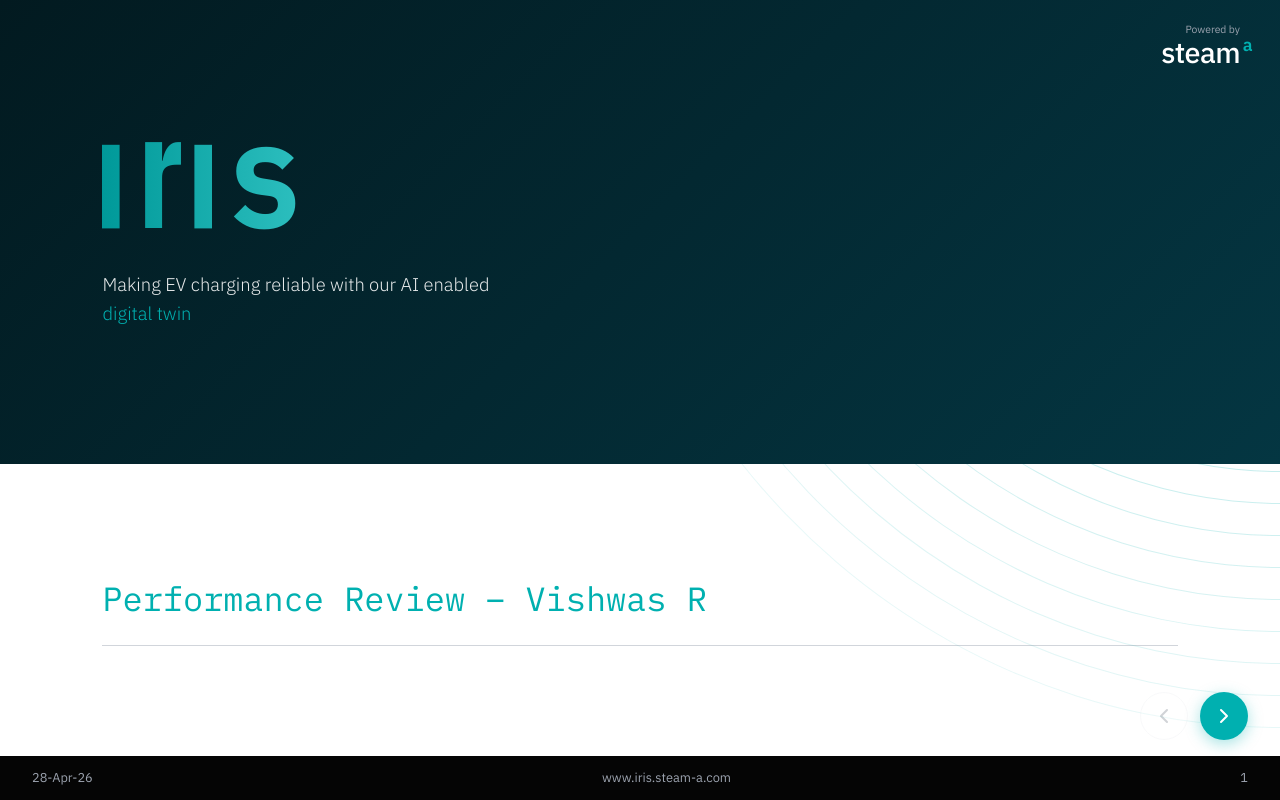
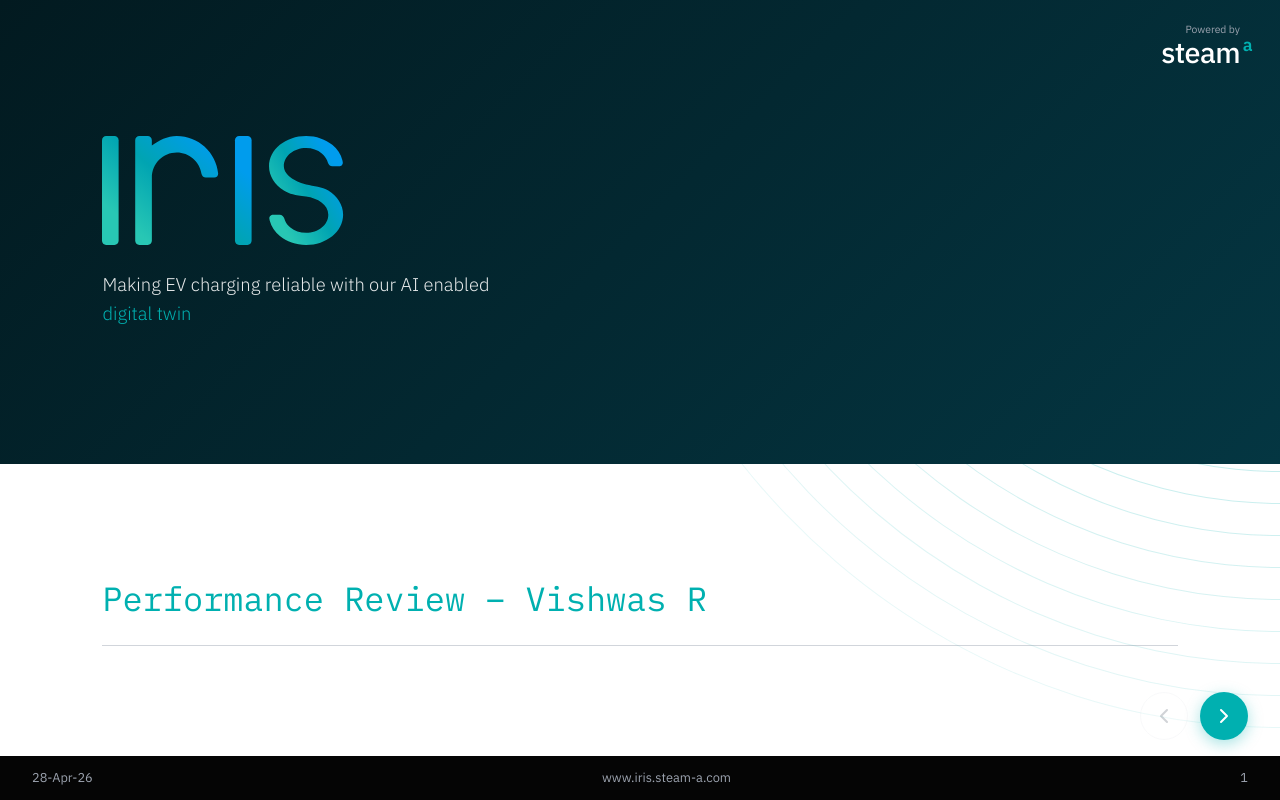
Before and after one commit to vishwasramesh17/Appraisal-content, a React (Vite) app: page / in a window 1280 px wide. Built offline with nearby package versions, Linux system fonts and the light colour scheme.

Commit message:
Use official iris 1.svg logo file

```diff
--- a/src/App.jsx
+++ b/src/App.jsx
@@ -44,20 +44,7 @@
     <div className="intro-top">
       <div className="intro-text-container">
         <motion.div initial={{opacity: 0, x: -20}} animate={{opacity: 1, x:0}}>
-          <svg className="iris-logo-svg" viewBox="0 0 130 50" xmlns="http://www.w3.org/2000/svg">
-            <defs>
-              <linearGradient id="irisGrad" x1="0" y1="0" x2="130" y2="0" gradientUnits="userSpaceOnUse">
-                <stop offset="0%" stopColor="#009999" />
-                <stop offset="100%" stopColor="#40CFCF" />
-              </linearGradient>
-            </defs>
-            <g fill="url(#irisGrad)" fontFamily="'IBM Plex Sans', sans-serif" fontWeight="700" fontSize="52">
-              <rect x="0" y="4" width="8" height="38" rx="0"/>
-              <g transform="translate(0,42) scale(1,1.43) translate(0,-42)"><text x="16" y="42">r</text></g>
-              <rect x="42" y="4" width="8" height="38" rx="0"/>
-              <text x="58" y="42">S</text>
-            </g>
-          </svg>
+          <img src={`${import.meta.env.BASE_URL}iris-logo.svg`} alt="IrIS" className="iris-logo-svg" />
         </motion.div>
         <motion.p
           initial={{opacity: 0, x: -20}} animate={{opacity: 1, x:0}} transition={{delay: 0.2}}
```
Also changed, not shown: iris 1.svg (added), public/iris-logo.svg (added).
